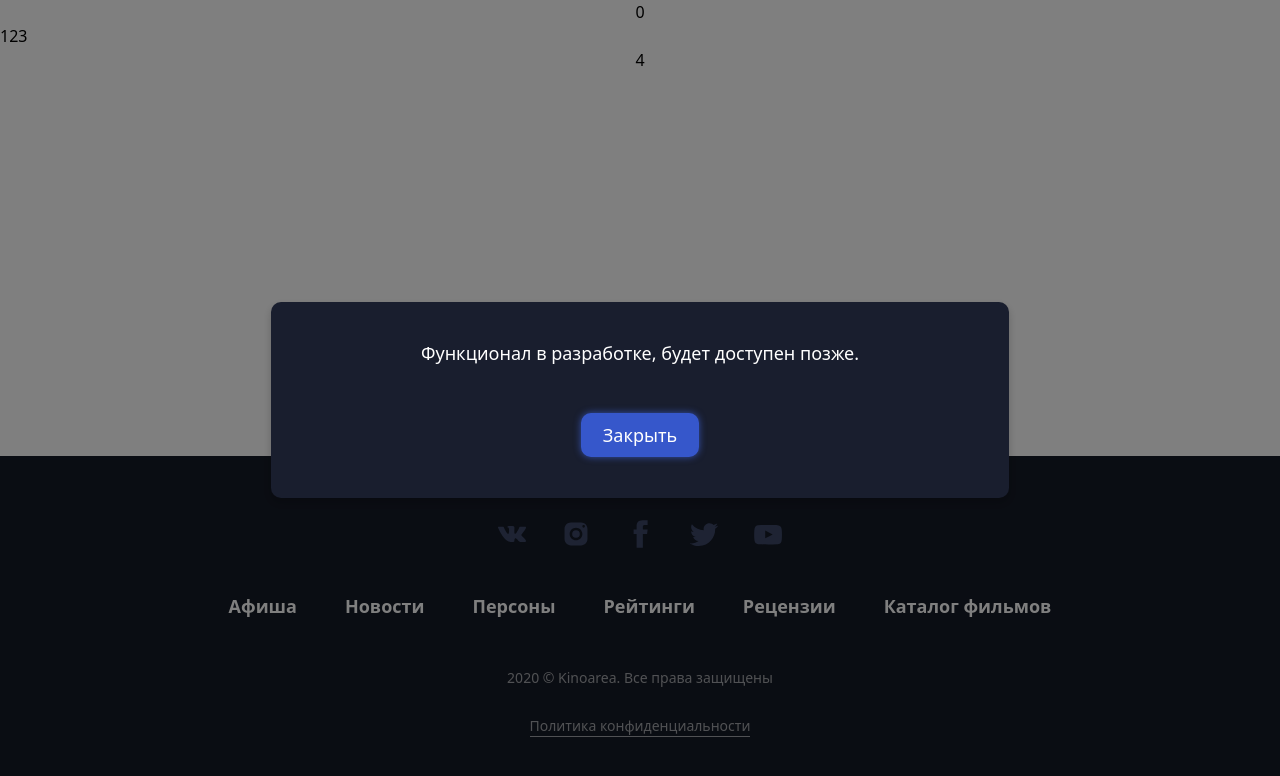
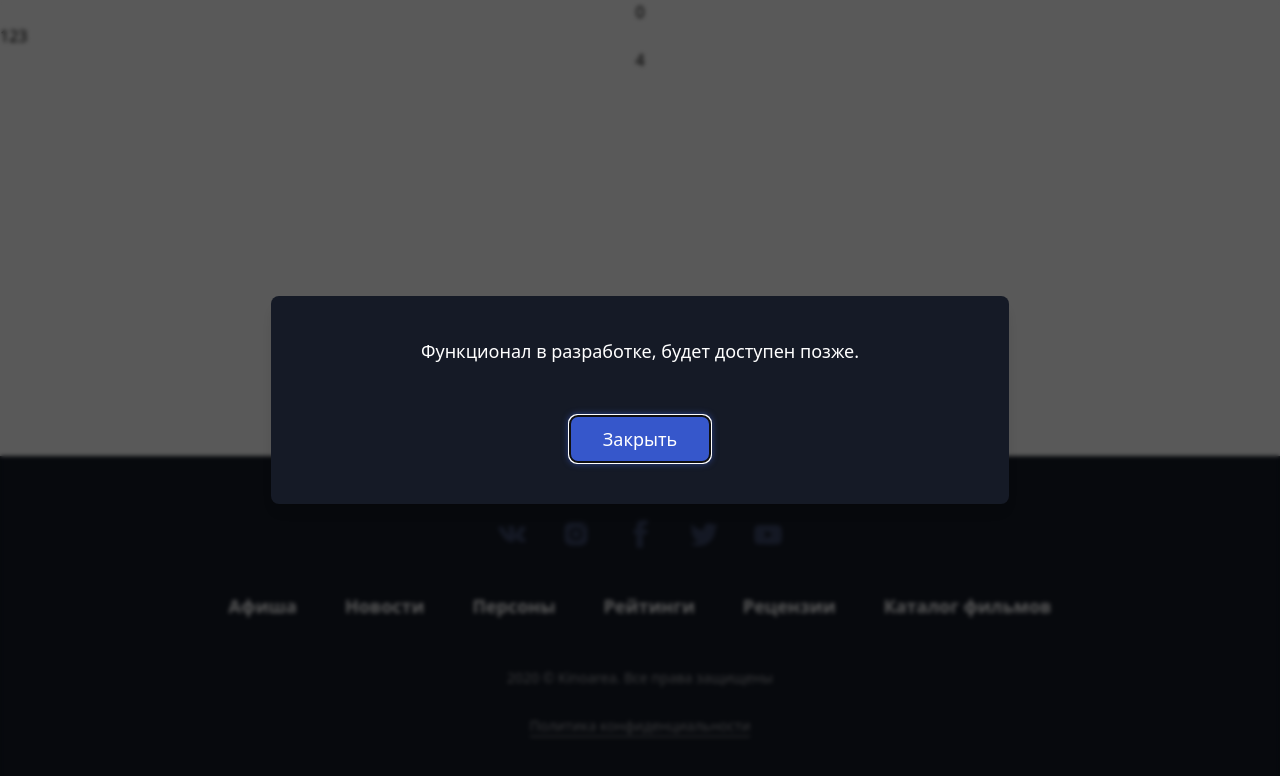
Before and after one commit to VeronikaTkach/on_line_cinema, a React (Vite) app: page / in a window 1280 px wide. Both pictures are taken after a click on the link "Политика конфиденциальности". Shown: the top 776 px of the page. Built offline with nearby package versions, Linux system fonts and the light colour scheme.

Commit message:
Модальное окно

```diff
--- /dev/null
+++ b/src/components/Modal/Modal.tsx
@@ -0,0 +1,43 @@
+import * as Dialog from "@radix-ui/react-dialog";
+import React from "react";
+
+interface IModalProps {
+  isOpen: boolean;
+  onOpenChange: React.Dispatch<React.SetStateAction<boolean>>;
+  children: React.ReactNode;
+  noColor?: boolean;
+  //setCancelDeliverySuccess?:React.Dispatch<React.SetStateAction<boolean>>
+}
+
+export const Modal: React.FC<IModalProps> = ({
+  isOpen,
+  onOpenChange,
+  children,
+  noColor,
+}) => {
+  return (
+    <>
+      <Dialog.Root open={isOpen} onOpenChange={onOpenChange}>
+        <Dialog.Portal>
+          <Dialog.Overlay
+            className={
+              noColor ? `fixed inset-0` : "fixed inset-0 bg-black opacity-30"
+            }
+          />
+          <Dialog.Content
+            className={
+              noColor
+                ? "fixed inset-0 flex items-end justify-center"
+                : "fixed inset-0 flex items-end backdrop-blur-[2px] justify-center"
+            }
+            onClick={() => onOpenChange(false)}
+          >
+            <Dialog.Title></Dialog.Title>
+            <Dialog.Description></Dialog.Description>
+            {children}
+          </Dialog.Content>
+        </Dialog.Portal>
+      </Dialog.Root>
+    </>
+  );
+};
--- a/src/components/Popup/Popup.css
+++ /dev/null
@@ -1,45 +0,0 @@
-.popup {
-  position: fixed;
-  top: 0;
-  left: 0;
-  right: 0;
-  bottom: 0;
-  display: flex;
-  justify-content: center;
-
-  background-color: rgba(0, 0, 0, 0.5);
-
-  align-items: center;
-  color: rgba(0, 0, 0, 0.5);
-}
-
-.popup-content {
-  padding: 41px 150px;
-
-  border-radius: 10px;
-  background: rgb(25, 30, 46);
-  box-shadow: 0 4px 8px rgba(0, 0, 0, 0.2);
-
-  color: rgb(255, 255, 255);
-  font-size: 18px;
-  font-weight: 500;
-  text-align: center;
-}
-
-.popup-content h2 {
-  margin: 0 0 50px;
-}
-
-.popup-content button {
-  padding: 10px 20px;
-  border-radius: 10px;
-  border: 2px solid rgb(54, 87, 203);
-  box-shadow: 0px 0px 7px 0px rgba(72, 113, 255, 0.6);
-  background: rgb(54, 87, 203);
-
-  color: #fff;
-}
-
-.popup-content button:hover {
-  border: 2px solid rgb(255, 255, 255);
-}
--- a/src/components/Popup/Popup.tsx
+++ /dev/null
@@ -1,17 +0,0 @@
-import React from "react";
-import "./Popup.css";
-
-interface PopupProps {
-  onClose: () => void;
-}
-
-export const Popup: React.FC<PopupProps> = ({ onClose }) => {
-  return (
-    <div className="popup">
-      <div className="popup-content">
-        <h2>Функционал в разработке, будет доступен позже.</h2>
-        <button onClick={onClose}>Закрыть</button>
-      </div>
-    </div>
-  );
-};
--- a/src/components/PrivacyPolicy/PrivacyPolicy.tsx
+++ b/src/components/PrivacyPolicy/PrivacyPolicy.tsx
@@ -1,5 +1,5 @@
 import React, { useState } from "react";
-import { Popup } from "../Popup/Popup";
+import { Modal } from "../Modal/Modal";
 
 interface PrivacyPolicyProps {
   text: string;
@@ -17,6 +17,11 @@ export const PrivacyPolicy: React.FC<PrivacyPolicyProps> = ({ text }) => {
     setIsPopupOpen(false);
   };
 
+  const toggleOpenPopUp = (e) => {
+    // e.preventDefault();
+    setIsPopupOpen(!isPopupOpen);
+  };
+
   return (
     <div className="text-smoke-white text-center lg:text-sm text-xs font-light">
       <p className="xl:mb-7 lg:mb-5 md:mb-3 mb-2">
@@ -28,7 +33,22 @@ export const PrivacyPolicy: React.FC<PrivacyPolicyProps> = ({ text }) => {
       >
         {text}
       </a>
-      {isPopupOpen && <Popup onClose={handleClose} />}
+      <Modal
+        onOpenChange={toggleOpenPopUp}
+        isOpen={isPopupOpen}
+        noColor={false}
+      >
+        <div className="fixed top-0 left-0 right-0 bottom-0 flex justify-center items-center bg-black bg-opacity-50">
+          <div className="px-6 py-6 sm:px-8 sm:py-8 md:px-[50px] md:py-[40px] lg:px-[150px] lg:py-[41px] bg-custom-dark text-white rounded-lg shadow-lg text-center text-xs md:text-lg font-medium">
+            <h2 className="mb-4 sm:mb-6 md:mb-[30px] lg:mb-[50px]">
+              Функционал в разработке, будет доступен позже.
+            </h2>
+            <button className="px-2 py-1 sm:px-5 sm:py-1 md:px-6 md:py-2 lg:px-8 lg:py-2 bg-electric-violet text-white border-2 border-electric-violet rounded-lg shadow-[0_0_7px_0_rgba(72,113,255,0.6)] hover:border-white text-xs md:text-lg">
+              Закрыть
+            </button>
+          </div>
+        </div>
+      </Modal>
     </div>
   );
 };
```
